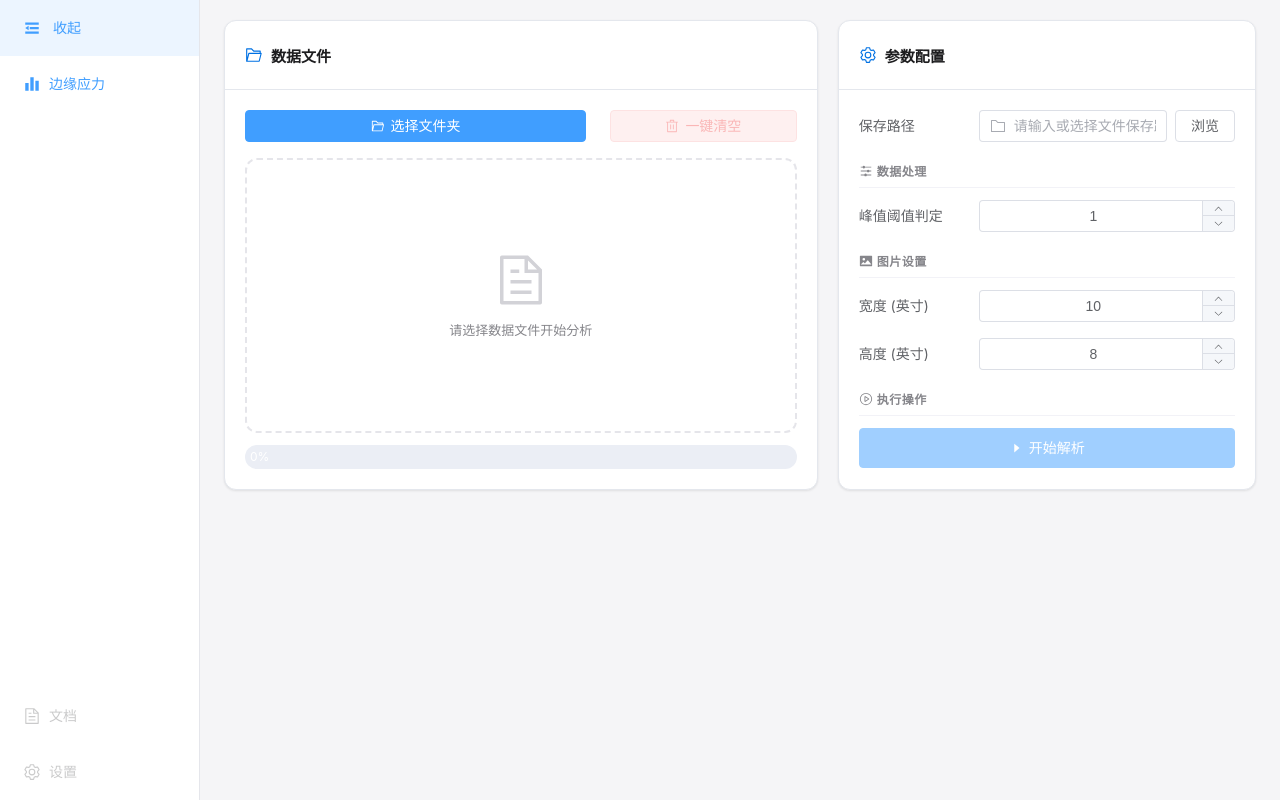
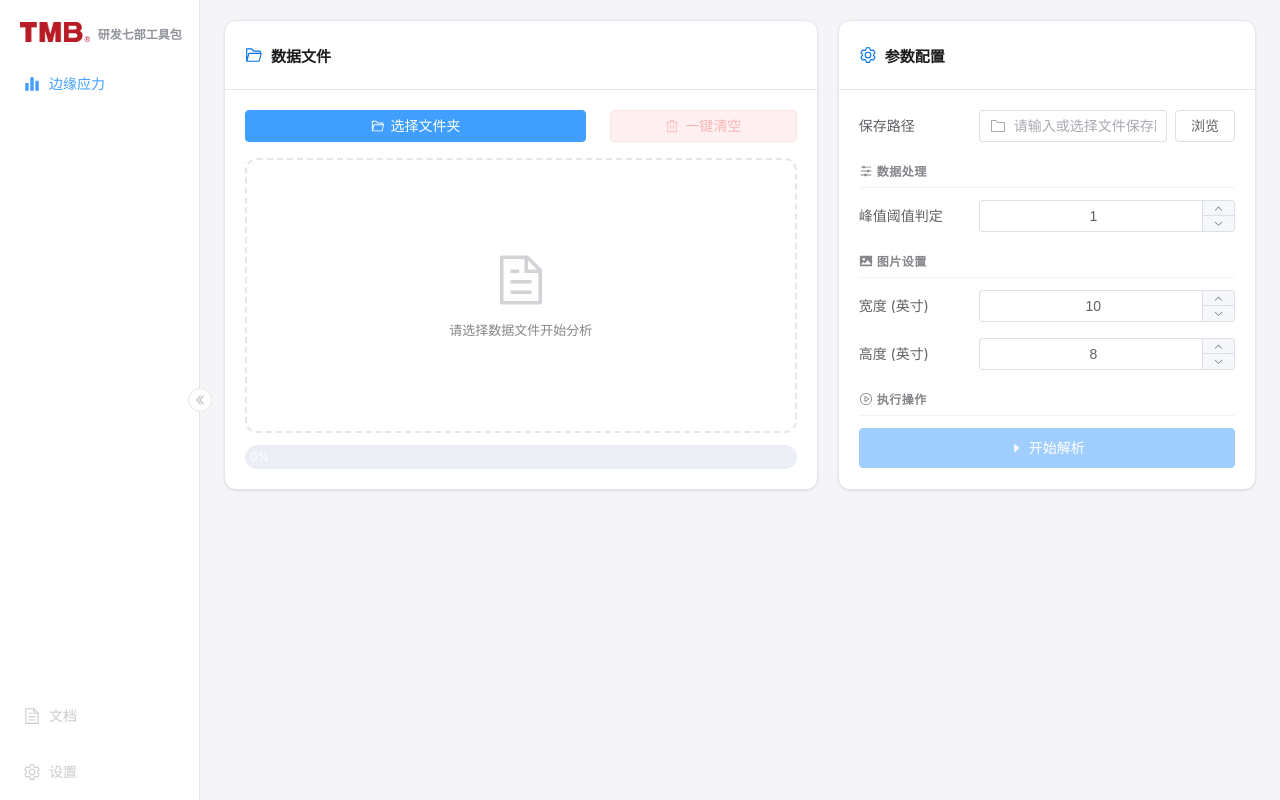
Before and after one commit to youjunxiaji/yanfa7, a Vue app in the folder frontend/: page /#/edge-stress in a window 1280 px wide. Built offline with nearby package versions, Linux system fonts and the light colour scheme.

Commit message:
feat: 侧边栏添加 TMB logo，折叠按钮改为边缘圆形按钮，统一动画缓动函数

```diff
--- a/frontend/src/renderer/src/App.vue
+++ b/frontend/src/renderer/src/App.vue
@@ -6,6 +6,12 @@
         >
             <SideNav v-model:collapsed="collapsed" />
         </el-aside>
+        <button class="collapse-trigger" :style="{ left: sideWidth }" @click="collapsed = !collapsed">
+            <el-icon :size="12">
+                <DArrowLeft v-if="!collapsed" />
+                <DArrowRight v-else />
+            </el-icon>
+        </button>
         <el-main class="app-main">
             <router-view />
         </el-main>
@@ -14,6 +20,7 @@
 
 <script setup lang="ts">
 import { ref, computed } from 'vue'
+import { DArrowLeft, DArrowRight } from '@element-plus/icons-vue'
 import SideNav from '@renderer/components/SideNav.vue'
 
 const collapsed = ref(false)
@@ -27,8 +34,33 @@ const sideWidth = computed(() => (collapsed.value ? '64px' : '200px'))
 
 .app-aside {
     overflow: hidden;
-    transition: width 0.3s ease;
+    transition: width 0.3s ease-in-out;
     border-right: 1px solid #e5e6eb;
+}
+
+.collapse-trigger {
+    position: fixed;
+    top: 50%;
+    transform: translate(-50%, -50%);
+    width: 24px;
+    height: 24px;
+    border-radius: 50%;
+    border: 1px solid #e5e6eb;
+    background: #ffffff;
+    cursor: pointer;
+    display: flex;
+    align-items: center;
+    justify-content: center;
+    color: #909399;
+    z-index: 10;
+    transition: left 0.3s ease-in-out, color 0.2s, border-color 0.2s, box-shadow 0.2s;
+    padding: 0;
+}
+
+.collapse-trigger:hover {
+    color: var(--el-color-primary);
+    border-color: var(--el-color-primary);
+    box-shadow: 0 0 4px rgba(64, 158, 255, 0.3);
 }
 
 .app-main {
--- a/frontend/src/renderer/src/components/SideNav.vue
+++ b/frontend/src/renderer/src/components/SideNav.vue
@@ -1,19 +1,26 @@
 <template>
     <div class="side-nav">
+        <router-link to="/" class="logo-link">
+            <div class="logo-area" :class="{ 'logo-collapsed': collapsed }">
+                <img
+                    v-if="collapsed"
+                    src="@renderer/assets/logo.png"
+                    alt="logo"
+                    class="logo-icon"
+                />
+                <template v-else>
+                    <img src="@renderer/assets/logo.png" alt="logo" class="logo-img" />
+                    <span class="logo-title">研发七部工具包</span>
+                </template>
+            </div>
+        </router-link>
+
         <el-menu
             :default-active="activeMenu"
             :collapse="collapsed"
             :router="true"
             class="side-menu"
         >
-            <li class="el-menu-item collapse-item" @click="toggleCollapse">
-                <el-icon>
-                    <Fold v-if="!collapsed" />
-                    <Expand v-else />
-                </el-icon>
-                <span v-show="!collapsed" class="collapse-label">收起</span>
-            </li>
-
             <el-menu-item
                 v-for="route in menuRoutes"
                 :key="route.path"
@@ -45,8 +52,6 @@ import { useRoute, useRouter } from 'vue-router'
 import {
     Document,
     Setting,
-    Fold,
-    Expand,
     Histogram
 } from '@element-plus/icons-vue'
 
@@ -65,9 +70,6 @@ const menuRoutes = computed(() =>
     router.options.routes.filter((r) => r.meta?.title && r.meta?.icon)
 )
 
-function toggleCollapse() {
-    collapsed.value = !collapsed.value
-}
 </script>
 
 <style scoped>
@@ -75,6 +77,54 @@ function toggleCollapse() {
     display: flex;
     flex-direction: column;
     height: 100%;
+}
+
+.logo-area {
+    display: flex;
+    align-items: flex-end;
+    padding: 14px 20px;
+    height: 56px;
+    box-sizing: border-box;
+    overflow: hidden;
+    background-color: #ffffff;
+    transition: padding 0.3s ease-in-out;
+}
+
+.logo-area.logo-collapsed {
+    flex-direction: column;
+    align-items: center;
+    justify-content: center;
+    padding: 8px;
+    gap: 4px;
+}
+
+.logo-link {
+    text-decoration: none;
+    color: inherit;
+    min-width: 0;
+}
+
+.logo-collapsed .logo-link {
+    flex: none;
+}
+
+.logo-img {
+    height: 20px;
+    width: auto;
+    flex-shrink: 0;
+}
+
+.logo-icon {
+    max-width: 44px;
+    height: auto;
+}
+
+.logo-title {
+    margin-left: 8px;
+    font-size: 12px;
+    font-weight: 600;
+    color: #909399;
+    white-space: nowrap;
 }
 
 .side-menu {
@@ -88,18 +138,6 @@ function toggleCollapse() {
     width: 200px;
 }
 
-.collapse-item {
-    cursor: pointer;
-}
-
-.collapse-item:hover {
-    color: var(--el-color-primary) !important;
-}
-
-.collapse-item .collapse-label {
-    margin-left: 4px;
-}
-
 .menu-spacer {
     flex: 1;
 }
```
Also changed, not shown: frontend/src/renderer/src/assets/logo.png (added), 1 other file (tests, documents, lock files or other folders).
